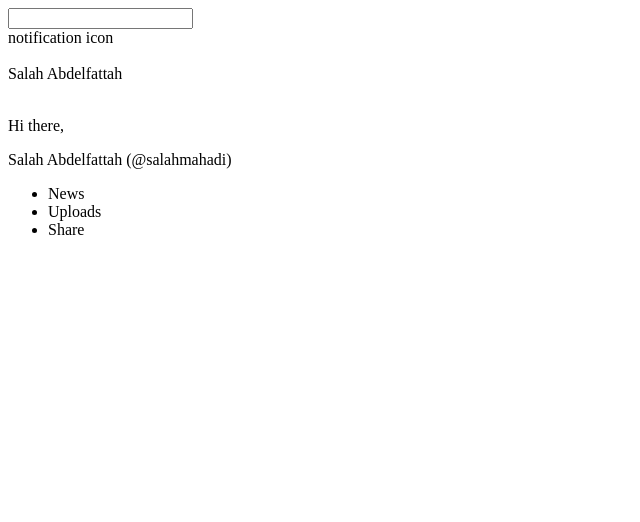
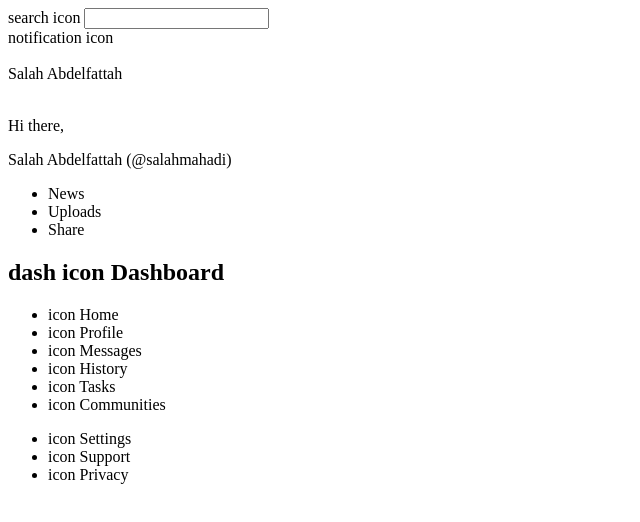
Before and after one commit to SalahFattah/Admin-Dashboard, a plain HTML site: page index.html in a window 1280 px wide. Shown: the whole page, without its empty margins (0-640 px from the left). Drawn offline with Linux system fonts and the light colour scheme.

Commit message:
Add sidebar content

```diff
--- a/index.html
+++ b/index.html
@@ -10,7 +10,7 @@
     <section id="header">
         <div class="top-header">
         <div id="search">
-            <label for="search"></label>
+            <label for="search">search icon</label>
             <input type="search" id="search" name="search">
         </div>
         <div id="notifications">
@@ -31,7 +31,7 @@
                 <p>Hi there,</p>
                 <p>Salah Abdelfattah (@salahmahadi)</p>
             </div>
-            <div class="nav">
+            <div class="topics">
                 <ul>
                     <li>News</li>
                     <li>Uploads</li>
@@ -41,7 +41,22 @@
         </div>
     </section>
     <section id="sidebar">
-
+        <h1><span>dash icon</span> Dashboard</h1>
+        <div class="nav">
+            <ul class="top-nav">
+                <li><span>icon </span>Home</li>
+                <li><span>icon </span>Profile</li>
+                <li><span>icon </span>Messages</li>
+                <li><span>icon </span>History</li>
+                <li><span>icon </span>Tasks</li>
+                <li><span>icon </span>Communities</li>
+            </ul>
+            <ul class="bottom-nav">
+                <li><span>icon </span>Settings</li>
+                <li><span>icon </span>Support</li>
+                <li><span>icon </span>Privacy</li>
+            </ul>
+        </div>
     </section>
     <section id="main">
 
```
